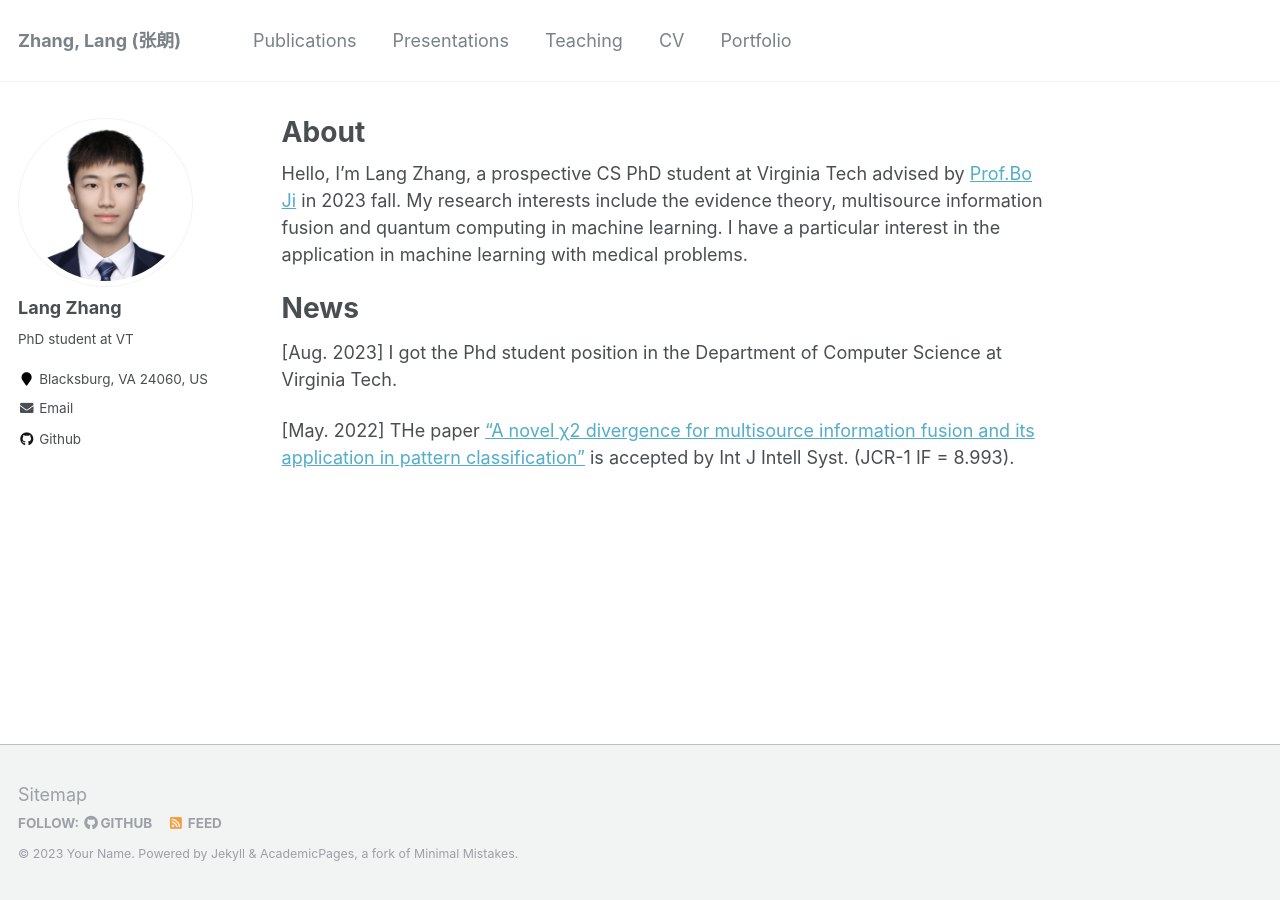
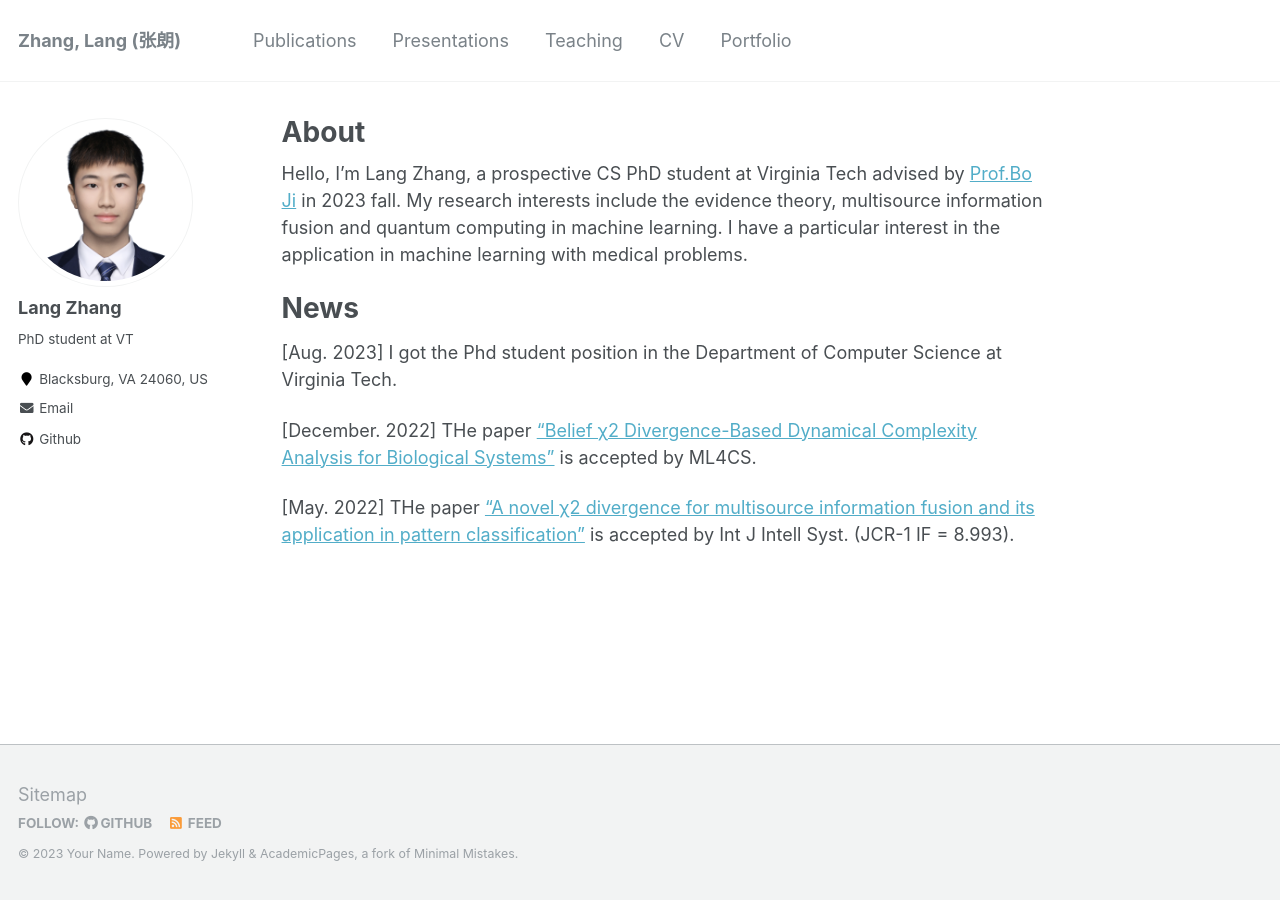
Before and after one commit to langzhang2000/langzhang2000.github.io, a Jekyll site: the page built from _pages/about.md, in a window 1280 px wide. Built offline with Jekyll 4.4.1, drawn with Linux system fonts in a browser that asks for light colours.

Commit message:
Update about.md

```diff
--- a/_pages/about.md
+++ b/_pages/about.md
@@ -20,4 +20,6 @@ News
 
 [Aug. 2023] I got the Phd student position in the Department of Computer Science at Virginia Tech.
 
+[December. 2022] THe paper ["Belief χ2 Divergence-Based Dynamical Complexity Analysis for Biological Systems"](https://langzhang-vt.github.io/files/ml4cs2022.pdf) is accepted by ML4CS.
+
 [May. 2022] THe paper ["A novel χ2 divergence for multisource information fusion and its application in pattern classification"](https://langzhang-vt.github.io/files/Published_paper-Int_J_of_Intelligent_Sys_2022_Zhang.pdf) is accepted by Int J Intell Syst. (JCR-1 IF = 8.993).
```
